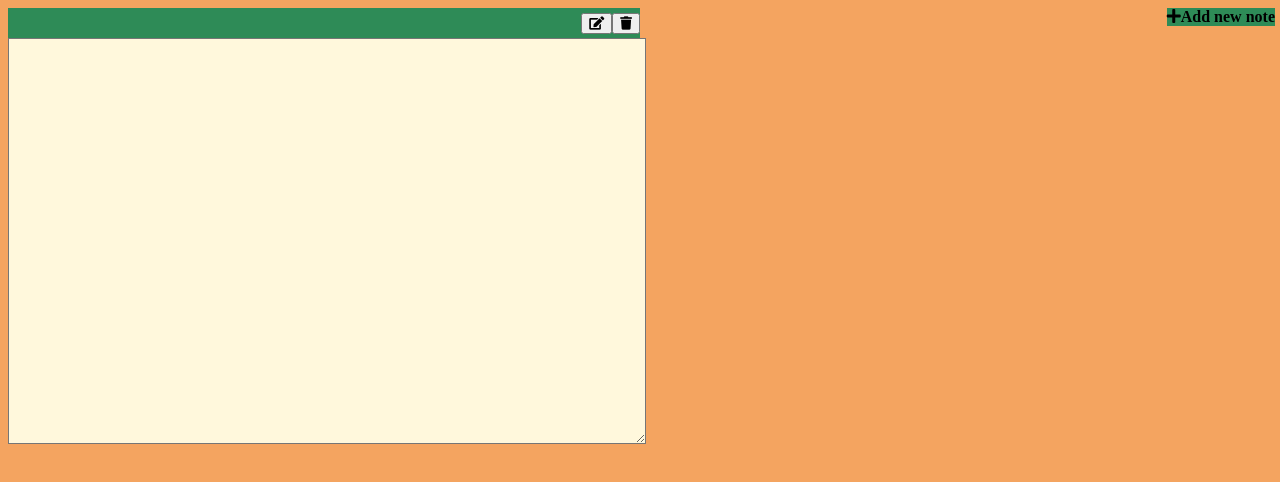
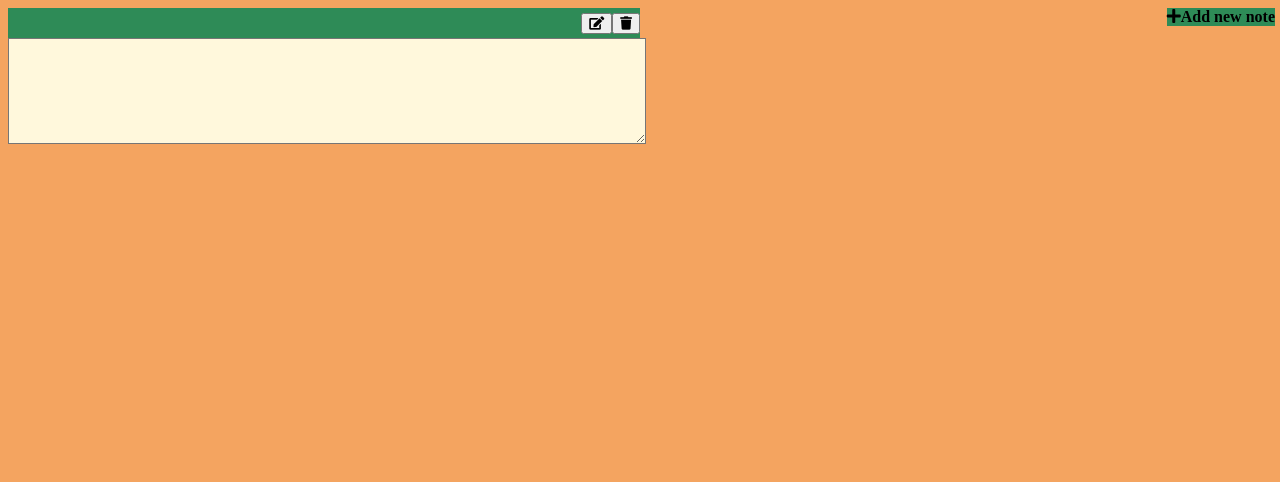
Before and after one commit to Monika39-maker/javascript, a plain HTML site: page notes app/index.html in a window 1280 px wide. Both pictures are taken after a click on the element "Add new note". Drawn offline with nearby package versions, Linux system fonts and the light colour scheme.

Commit message:
notes app - added adding notes function

```diff
--- a/notes app/index.html
+++ b/notes app/index.html
@@ -18,6 +18,9 @@
 
     <script src="script.js"></script>
     <script src="https://cdnjs.cloudflare.com/ajax/libs/marked/2.1.3/marked.min.js"></script>
+    <script src="https://cdnjs.cloudflare.com/ajax/libs/marked/2.1.3/marked.js"
+        integrity="sha512-k6Gs6us33W1qSL+2uCvN1W7QL6whh+eMq0DvPSzW4KRoOJMAzYNQiQOaFmRQhSf8mXwGE1Yd1Wuc5ZYNL0LBTQ=="
+        crossorigin="anonymous" referrerpolicy="no-referrer"></script>
 
 </body>
 </html>
--- a/notes app/script.js
+++ b/notes app/script.js
@@ -1,19 +1,21 @@
 const addBtn = document.getElementById('add');
 
-const mainEl = document.querySelector('.main')
+
+
+const mainEl = document.querySelector('.main');
 
 
 
 addBtn.addEventListener("click", () => {
-
-    addNewNote()
+    addNewNote();
 
 });
 
 function addNewNote() {
+
     const newDiv = document.createElement('div');
     newDiv.classList.add('container')
-    mainEl.innerHTML = `<div class="tools">
+    newDiv.innerHTML = `<div class="tools">
             <button class="edit"><i class="fas fa-edit"></i></button>
             <button class="delete"><i class="fas fa-trash"></i></button>
         </div>
@@ -22,23 +24,23 @@ function addNewNote() {
 
     mainEl.appendChild(newDiv);
 
-    const textarea = mainEl.querySelector('.text-area');
-    const editArea = mainEl.querySelector('.edit-area')
-    const editBtn = mainEl.querySelector('.edit');
-    const removeBtn = mainEl.querySelector('.delete')
+    const textarea = newDiv.querySelector('.text-area');
+    const editArea = newDiv.querySelector('.edit-area')
+    const editBtn = newDiv.querySelector('.edit');
+    const removeBtn = newDiv.querySelector('.delete')
     editBtn.addEventListener("click", () => {
         textarea.classList.toggle('hidden');
         editArea.classList.toggle('hidden')
     })
 
     removeBtn.addEventListener("click", () => {
-        mainEl.remove()
+        newDiv.remove()
     })
 
     editArea.addEventListener("input", (e) => {
         const {value} = e.target;
         textarea.innerHTML = marked(value)
-        console.log(value)
+
 
     })
 
--- a/notes app/style.css
+++ b/notes app/style.css
@@ -3,6 +3,7 @@ body {
 }
 .main {
   width: 50%;
+  margin-bottom: 15%;
 }
 .tools {
   width: 100%;
@@ -17,12 +18,14 @@ body {
 .text-area {
   width: 100%;
   background: cadetblue;
-  height: 400px;
+  height: 100px;
+  margin-bottom: 5%;
+  margin-top: 0;
 }
 textarea {
   width: 100%;
   background: cornsilk;
-  height: 400px;
+  height: 100px;
 }
 
 #add {
```
